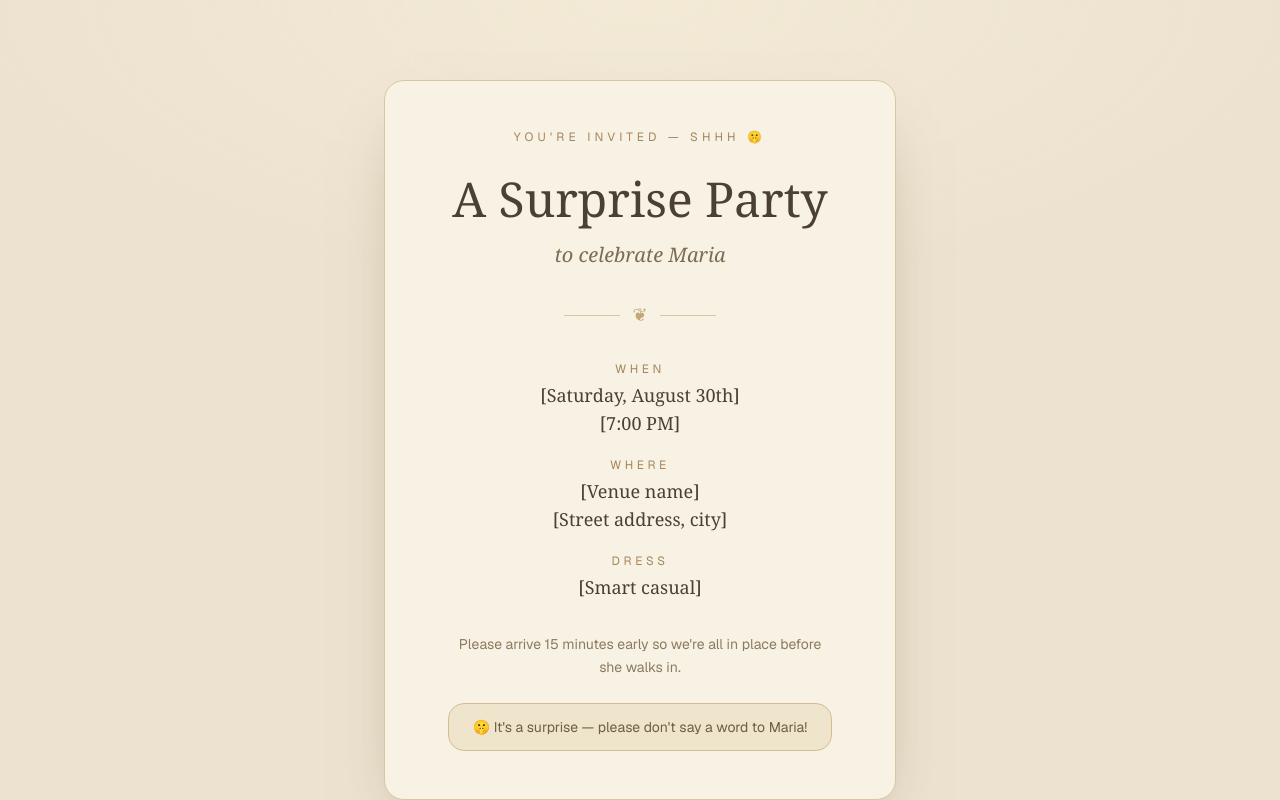
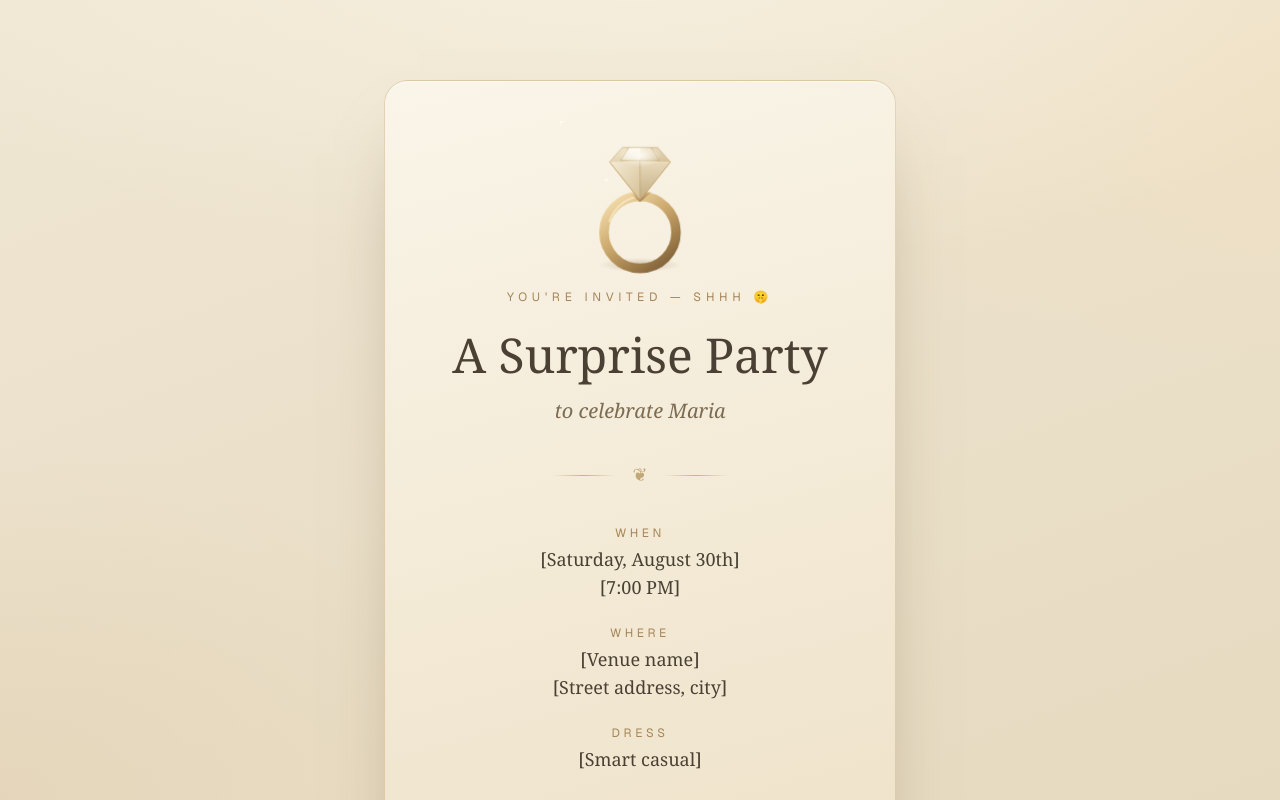
Before and after one commit to michelhabchyy/Georgio-Maria, a Next.js app: page / in a window 1280 px wide. Both pictures are taken after a click on the button "G & M". Shown: the top 800 px of the page. Built offline with nearby package versions, Linux system fonts and the light colour scheme.

Commit message:
Envelope-opening invitation with beige theme and name+message RSVP

```diff
--- a/src/app/globals.css
+++ b/src/app/globals.css
@@ -15,8 +15,11 @@
 
 body {
   background:
-    radial-gradient(90% 60% at 50% 0%, #f3ead6 0%, transparent 60%),
-    var(--background);
+    radial-gradient(120% 80% at 50% -10%, #f7f0df 0%, transparent 55%),
+    radial-gradient(90% 70% at 100% 10%, #efe0c4 0%, transparent 50%),
+    radial-gradient(80% 80% at 0% 100%, #e5d6bb 0%, transparent 55%),
+    linear-gradient(160deg, #efe6d3 0%, #e6dac0 100%);
+  background-attachment: fixed;
   color: var(--foreground);
   font-family: var(--font-geist-sans), Arial, Helvetica, sans-serif;
 }
@@ -42,9 +45,10 @@ body {
   position: absolute;
   inset: 0;
   border-radius: 10px;
-  background: linear-gradient(155deg, #e9dabd 0%, #dbc6a1 100%);
-  box-shadow: 0 26px 50px -20px rgba(90, 68, 34, 0.55),
-    inset 0 0 0 1px rgba(255, 255, 255, 0.25);
+  background: linear-gradient(155deg, #efe0c3 0%, #e0cba4 55%, #d3bd96 100%);
+  box-shadow: 0 30px 55px -20px rgba(90, 68, 34, 0.55),
+    inset 0 0 0 1px rgba(184, 151, 95, 0.45),
+    inset 0 1px 0 rgba(255, 255, 255, 0.4);
   z-index: 1;
 }
 
@@ -136,3 +140,66 @@ body {
 .animate-softpulse {
   animation: softpulse 2.2s ease-in-out infinite;
 }
+
+/* Ring graphic motion */
+@keyframes floaty {
+  0%,
+  100% {
+    transform: translateY(0);
+  }
+  50% {
+    transform: translateY(-7px);
+  }
+}
+.animate-floaty {
+  animation: floaty 4.5s ease-in-out infinite;
+  transform-box: fill-box;
+  transform-origin: center;
+}
+
+@keyframes twinkle {
+  0%,
+  100% {
+    opacity: 0;
+    transform: scale(0.4);
+  }
+  50% {
+    opacity: 1;
+    transform: scale(1);
+  }
+}
+.sparkle {
+  transform-box: fill-box;
+  transform-origin: center;
+  animation: twinkle 2.6s ease-in-out infinite;
+}
+
+/* Luxurious card: subtle gradient sheet with a gold hairline */
+.lux-card {
+  background: linear-gradient(165deg, #faf5e9 0%, #f2e8d3 60%, #ede0c6 100%);
+  border: 1px solid rgba(184, 151, 95, 0.35);
+  box-shadow: 0 40px 70px -35px rgba(90, 68, 34, 0.55),
+    inset 0 1px 0 rgba(255, 255, 255, 0.6);
+}
+
+/* Thin gold divider gradient */
+.gold-rule {
+  height: 1px;
+  background: linear-gradient(
+    90deg,
+    transparent,
+    rgba(184, 151, 95, 0.7),
+    transparent
+  );
+}
+
+@media (prefers-reduced-motion: reduce) {
+  .animate-floaty,
+  .sparkle,
+  .animate-softpulse {
+    animation: none;
+  }
+  .sparkle {
+    opacity: 0.9;
+  }
+}
--- a/src/app/invite.tsx
+++ b/src/app/invite.tsx
@@ -3,6 +3,7 @@
 import { useActionState, useEffect, useRef, useState } from "react";
 import { rsvp, type RsvpResult } from "./actions";
 import { party } from "@/lib/config";
+import RingGraphic from "./ring";
 
 // Two acts:
 //   1. a sealed envelope, centered — click to open
@@ -64,12 +65,14 @@ export default function Invite() {
 // The invitation itself — a sheet of cream paper.
 function Letter() {
   return (
-    <section className="rounded-[20px] border border-[#d8c6a0] bg-[#f8f2e4] px-7 py-12 text-center shadow-[0_30px_60px_-30px_rgba(90,68,34,0.5)] sm:px-12">
-      <p className="text-xs uppercase tracking-[0.35em] text-[#a5865a]">
+    <section className="lux-card overflow-hidden rounded-[24px] px-7 py-12 text-center sm:px-12">
+      <RingGraphic className="mx-auto -mt-2 mb-2 h-32 w-32 sm:h-40 sm:w-40" />
+
+      <p className="text-xs uppercase tracking-[0.4em] text-[#a5865a]">
         {party.eyebrow}
       </p>
 
-      <h1 className="mt-6 font-serif text-4xl leading-tight text-[#4a4034] sm:text-5xl">
+      <h1 className="mt-5 font-serif text-4xl leading-tight text-[#4a4034] sm:text-5xl">
         {party.title}
       </h1>
       {party.subtitle && (
@@ -80,7 +83,7 @@ function Letter() {
 
       <Ornament />
 
-      <dl className="flex flex-col gap-5">
+      <dl className="flex flex-col gap-6">
         <Detail label="When" value={[party.date, party.time]} />
         <Detail label="Where" value={[party.location, party.address]} />
         <Detail label="Dress" value={[party.dressCode]} />
@@ -123,10 +126,10 @@ function Detail({ label, value }: { label: string; value: string[] }) {
 
 function Ornament() {
   return (
-    <div className="my-8 flex items-center justify-center gap-3 text-[#c2a877]">
-      <span className="h-px w-14 bg-[#d8c6a0]" />
+    <div className="my-9 flex items-center justify-center gap-4 text-[#c2a877]">
+      <span className="gold-rule w-16" />
       <span className="text-lg">❦</span>
-      <span className="h-px w-14 bg-[#d8c6a0]" />
+      <span className="gold-rule w-16" />
     </div>
   );
 }
@@ -159,7 +162,7 @@ function RsvpSection() {
   return (
     <section
       ref={sectionRef}
-      className="mt-12 rounded-[20px] border border-[#d8c6a0] bg-[#f8f2e4] px-7 py-10 shadow-[0_30px_60px_-30px_rgba(90,68,34,0.5)] sm:px-12"
+      className="lux-card mt-12 rounded-[24px] px-7 py-10 sm:px-12"
     >
       {state?.ok ? (
         <div className="flex flex-col items-center gap-4 text-center">
@@ -219,7 +222,7 @@ function RsvpSection() {
           <button
             type="submit"
             disabled={pending}
-            className="rounded-full bg-[#a5865a] px-8 py-3 font-medium text-[#fdf8ee] shadow-lg shadow-[#a5865a]/30 transition-transform hover:scale-[1.02] hover:bg-[#94764c] disabled:opacity-60"
+            className="mt-1 rounded-full bg-gradient-to-b from-[#c2a06e] to-[#9a7a4b] px-8 py-3.5 font-medium tracking-wide text-[#fdf8ee] shadow-[0_12px_24px_-8px_rgba(120,90,45,0.6),inset_0_1px_0_rgba(255,255,255,0.35)] transition-transform hover:scale-[1.02] hover:from-[#cba97a] hover:to-[#a5865a] disabled:opacity-60"
           >
             {pending ? "Sending…" : "Send to the couple"}
           </button>
--- /dev/null
+++ b/src/app/ring.tsx
@@ -0,0 +1,131 @@
+// An aesthetic solitaire engagement ring, drawn as inline SVG so it stays crisp
+// at any size and needs no external asset. Gold band + faceted diamond, with a
+// few sparkles that twinkle (see .sparkle / .animate-floaty in globals.css).
+
+const STAR =
+  "M0,-7 L1.4,-1.4 L7,0 L1.4,1.4 L0,7 L-1.4,1.4 L-7,0 L-1.4,-1.4 Z";
+
+export default function RingGraphic({
+  className = "",
+}: {
+  className?: string;
+}) {
+  return (
+    <svg
+      viewBox="0 0 200 200"
+      className={className}
+      role="img"
+      aria-label="An engagement ring"
+      fill="none"
+      xmlns="http://www.w3.org/2000/svg"
+    >
+      <defs>
+        <linearGradient id="ringBand" x1="15%" y1="0%" x2="85%" y2="100%">
+          <stop offset="0" stopColor="#f4dcab" />
+          <stop offset="0.45" stopColor="#cba86c" />
+          <stop offset="0.8" stopColor="#9c7a49" />
+          <stop offset="1" stopColor="#7f603a" />
+        </linearGradient>
+        <linearGradient id="gemLight" x1="0" y1="0" x2="0" y2="1">
+          <stop offset="0" stopColor="#fffdf7" />
+          <stop offset="1" stopColor="#ece0c6" />
+        </linearGradient>
+        <linearGradient id="gemMid" x1="0" y1="0" x2="1" y2="1">
+          <stop offset="0" stopColor="#f5ecd6" />
+          <stop offset="1" stopColor="#d6c197" />
+        </linearGradient>
+        <linearGradient id="gemDeep" x1="0" y1="0" x2="0" y2="1">
+          <stop offset="0" stopColor="#e9dabb" />
+          <stop offset="1" stopColor="#c3ad82" />
+        </linearGradient>
+        <radialGradient id="gemGlow" cx="50%" cy="42%" r="60%">
+          <stop offset="0" stopColor="#fffef9" stopOpacity="0.85" />
+          <stop offset="1" stopColor="#fffef9" stopOpacity="0" />
+        </radialGradient>
+        <radialGradient id="floorShadow" cx="50%" cy="50%" r="50%">
+          <stop offset="0" stopColor="#6f5330" stopOpacity="0.28" />
+          <stop offset="1" stopColor="#6f5330" stopOpacity="0" />
+        </radialGradient>
+      </defs>
+
+      {/* soft cast shadow to ground the ring */}
+      <ellipse cx="100" cy="180" rx="52" ry="9" fill="url(#floorShadow)" />
+
+      <g className="animate-floaty">
+        {/* band */}
+        <ellipse
+          cx="100"
+          cy="146"
+          rx="45"
+          ry="45"
+          stroke="url(#ringBand)"
+          strokeWidth="12"
+        />
+        {/* band top highlight */}
+        <path
+          d="M62 132 A45 45 0 0 1 100 101"
+          stroke="#fbeecb"
+          strokeOpacity="0.7"
+          strokeWidth="2.5"
+          strokeLinecap="round"
+        />
+
+        {/* setting / basket under the gem */}
+        <path d="M86 96 L100 108 L114 96 Z" fill="url(#ringBand)" />
+
+        {/* diamond */}
+        <g>
+          {/* facets */}
+          <path d="M78 40 L122 40 L138 58 L62 58 Z" fill="url(#gemMid)" />
+          <path d="M62 58 L138 58 L100 106 Z" fill="url(#gemDeep)" />
+          <path d="M62 58 L100 58 L100 106 Z" fill="url(#gemMid)" />
+          <path d="M86 40 L114 40 L124 56 L76 56 Z" fill="url(#gemLight)" />
+          <path d="M100 40 L114 40 L124 56 L100 56 Z" fill="url(#gemMid)" />
+          {/* facet edges */}
+          <g
+            stroke="#b9975f"
+            strokeOpacity="0.65"
+            strokeWidth="1"
+            strokeLinejoin="round"
+          >
+            <path d="M78 40 L122 40 L138 58 L100 106 L62 58 Z" />
+            <path d="M76 56 L124 56" />
+            <path d="M100 56 L100 106" />
+            <path d="M86 40 L76 56 M114 40 L124 56" />
+            <path d="M62 58 L100 106 L138 58" />
+          </g>
+          {/* inner glow */}
+          <ellipse cx="100" cy="52" rx="24" ry="12" fill="url(#gemGlow)" />
+        </g>
+      </g>
+
+      {/* sparkles */}
+      <g fill="#fffdf5">
+        <path
+          className="sparkle"
+          style={{ animationDelay: "0s" }}
+          d={STAR}
+          transform="translate(132 44) scale(1.1)"
+        />
+        <path
+          className="sparkle"
+          style={{ animationDelay: "0.8s" }}
+          d={STAR}
+          transform="translate(70 34) scale(0.7)"
+        />
+        <path
+          className="sparkle"
+          style={{ animationDelay: "1.5s" }}
+          d={STAR}
+          transform="translate(150 78) scale(0.55)"
+        />
+        <path
+          className="sparkle"
+          style={{ animationDelay: "2.1s" }}
+          d={STAR}
+          transform="translate(58 74) scale(0.5)"
+        />
+      </g>
+    </svg>
+  );
+}
```
